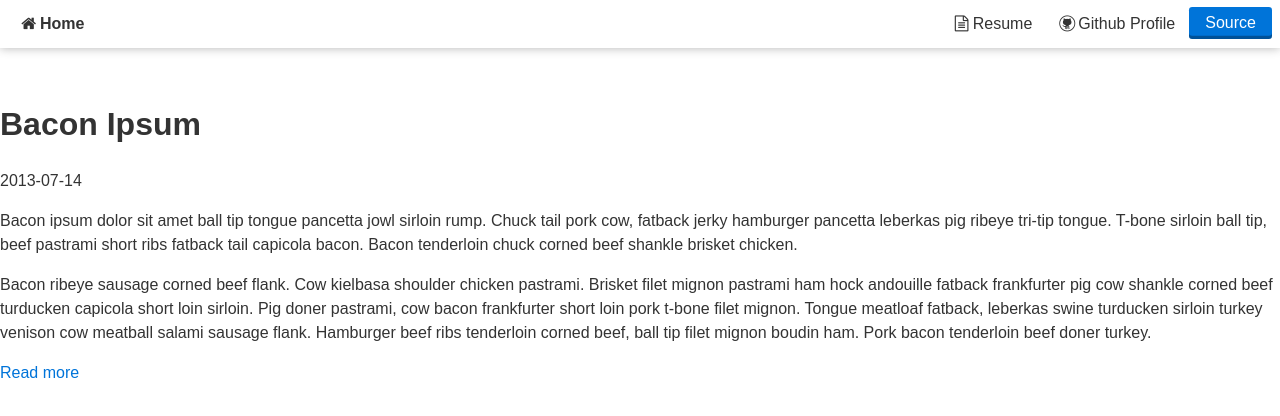
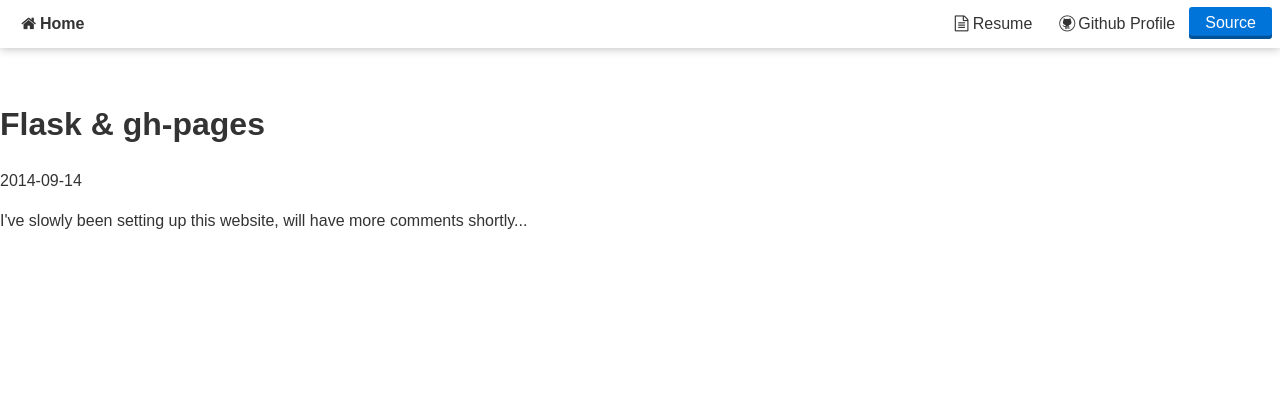
Before and after one commit to buckie/buckie.github.io, a plain HTML site: page build/making_ghpages/index.html in a window 1280 px wide. Drawn offline with Linux system fonts and the light colour scheme.

Commit message:
refrozen
Signed-off-by: buckie <wjmartino@gmail.com>

```diff
--- a/build/euler/index.html
+++ b/build/making_ghpages/index.html
@@ -31,11 +31,9 @@
     </nav>
 
 
-<h1>Bacon Ipsum</h1>
-<p>2013-07-14</p>
-<p>Bacon ipsum dolor sit amet ball tip tongue pancetta jowl sirloin rump. Chuck tail pork cow, fatback jerky hamburger pancetta leberkas pig ribeye tri-tip tongue. T-bone sirloin ball tip, beef pastrami short ribs fatback tail capicola bacon. Bacon tenderloin chuck corned beef shankle brisket chicken.</p>
-<p>Bacon ribeye sausage corned beef flank. Cow kielbasa shoulder chicken pastrami. Brisket filet mignon pastrami ham hock andouille fatback frankfurter pig cow shankle corned beef turducken capicola short loin sirloin. Pig doner pastrami, cow bacon frankfurter short loin pork t-bone filet mignon. Tongue meatloaf fatback, leberkas swine turducken sirloin turkey venison cow meatball salami sausage flank. Hamburger beef ribs tenderloin corned beef, ball tip filet mignon boudin ham. Pork bacon tenderloin beef doner turkey.</p>
-<p><a href="http://baconipsum.com/">Read more</a></p>
+<h1>Flask &amp; gh-pages</h1>
+<p>2014-09-14</p>
+<p>I've slowly been setting up this website, will have more comments shortly...</p>
 
 
     <script src="/static/js/script.js"></script>
```
Also changed, not shown: build/index.html (+3 -3 lines).
